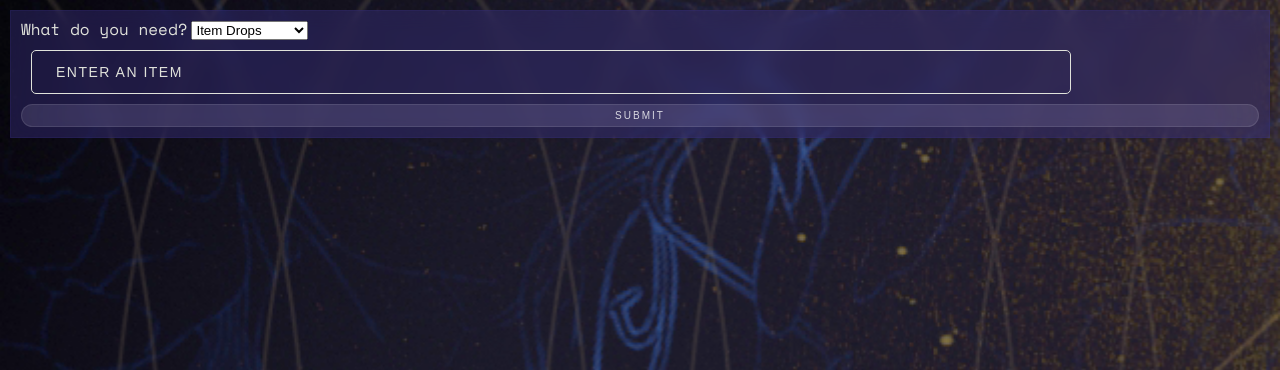
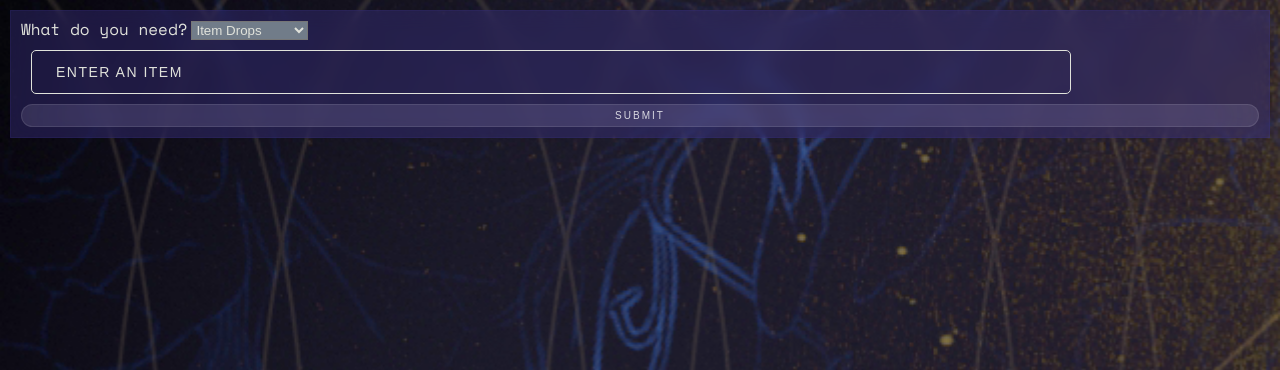
Before and after one commit to puentebravo/FarmFrame, a Flask app: page / in a window 1280 px wide. Shown: the part 50-420 px from the top of the page. Run offline with Flask 2, Linux system fonts and the light colour scheme.

Commit message:
Added stying to drop down, test CI/CD pipeline

```diff
--- a/farmFrame/static/style.css
+++ b/farmFrame/static/style.css
@@ -29,6 +29,11 @@ nav {
   width: 100%;
   height: 50px;
   background-color: var(--cobalt);
+}
+
+select {
+  background-color: var(--slate);
+  color: var(--alabaster);
 }
 
 #title {
```
